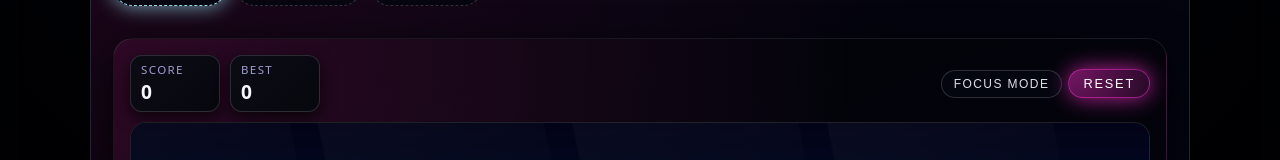
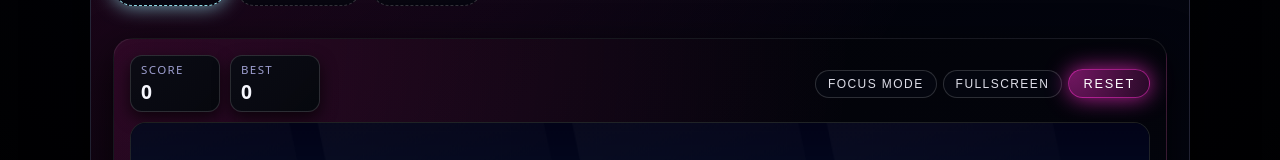
Before and after one commit to jessicacousins/react_runner_game, a React (Vite) app: page / in a window 1280 px wide. Shown: the part 441-601 px from the top of the page. Built offline with nearby package versions, Linux system fonts and the light colour scheme.

Commit message:
fullscreen

```diff
--- a/src/Game.jsx
+++ b/src/Game.jsx
@@ -1,4 +1,3 @@
-
 import React, { useEffect, useRef, useState } from "react";
 import "./Game.css";
 
@@ -47,6 +46,8 @@ export default function Game({
   mission = "collect20",
 }) {
   const canvasRef = useRef(null);
+  const shellRef = useRef(null);
+
   const gameStateRef = useRef({
     player: { x: 200, y: 225, radius: 26, vy: 0 },
     tokens: [],
@@ -102,9 +103,12 @@ export default function Game({
   const [powerupLabel, setPowerupLabel] = useState("");
   const milestoneTimeoutRef = useRef(null);
 
-  // focus mode state
+  // focus mode state (overlay within page)
   const [isFocusMode, setIsFocusMode] = useState(false);
   const bodyOverflowRef = useRef(null);
+
+  // TRUE browser fullscreen state
+  const [isFullscreen, setIsFullscreen] = useState(false);
 
   // load best score, missions, and daily tide bonus on mount / safeMode change
   useEffect(() => {
@@ -290,7 +294,7 @@ export default function Game({
     };
   }, [character, difficulty, safeMode, mission]);
 
-  // NEW: lock body scroll while in focus mode
+  // lock/unlock body scroll while in focus mode
   useEffect(() => {
     if (bodyOverflowRef.current === null) {
       bodyOverflowRef.current = document.body.style.overflow || "";
@@ -306,6 +310,67 @@ export default function Game({
       document.body.style.overflow = bodyOverflowRef.current;
     };
   }, [isFocusMode]);
+
+  // keep isFullscreen in sync with browser fullscreen state
+  useEffect(() => {
+    const handleFsChange = () => {
+      const fsElement =
+        document.fullscreenElement ||
+        document.webkitFullscreenElement ||
+        document.msFullscreenElement;
+      setIsFullscreen(!!fsElement);
+    };
+
+    document.addEventListener("fullscreenchange", handleFsChange);
+    document.addEventListener("webkitfullscreenchange", handleFsChange);
+    document.addEventListener("MSFullscreenChange", handleFsChange);
+
+    return () => {
+      document.removeEventListener("fullscreenchange", handleFsChange);
+      document.removeEventListener("webkitfullscreenchange", handleFsChange);
+      document.removeEventListener("MSFullscreenChange", handleFsChange);
+    };
+  }, []);
+
+  const handleToggleFullscreen = () => {
+    const elem = shellRef.current;
+    if (!elem || typeof document === "undefined") return;
+
+    const fsElement =
+      document.fullscreenElement ||
+      document.webkitFullscreenElement ||
+      document.msFullscreenElement;
+
+    if (!fsElement) {
+      // enter fullscreen
+      const request =
+        elem.requestFullscreen ||
+        elem.webkitRequestFullscreen ||
+        elem.msRequestFullscreen;
+
+      if (request) {
+        try {
+          request.call(elem);
+        } catch {
+          // ignore errors (some mobile browsers are picky)
+        }
+      }
+    } else {
+      // exit fullscreen
+      const exit =
+        document.exitFullscreen ||
+        document.webkitExitFullscreen ||
+        document.msExitFullscreen;
+
+      if (exit) {
+        try {
+          exit.call(document);
+        } catch {
+          // ignore
+        }
+      }
+    }
+  };
 
   const handleReset = () => {
     const canvas = canvasRef.current;
@@ -404,7 +469,10 @@ export default function Game({
   };
 
   return (
-    <div className={`game-shell${isFocusMode ? " game-shell-full" : ""}`}>
+    <div
+      ref={shellRef}
+      className={`game-shell${isFocusMode ? " game-shell-full" : ""}`}
+    >
       <div className="score-bar">
         <div className="score-group">
           <div className="score-box">
@@ -433,13 +501,22 @@ export default function Game({
             <div className="info-pill powerup-pill">{powerupLabel}</div>
           )}
 
-          {/* NEW: Focus / “fullscreen” toggle */}
+          {/* Focus overlay (in-page) */}
           <button
             type="button"
             className={`fullscreen-btn${isFocusMode ? " is-active" : ""}`}
             onClick={() => setIsFocusMode((prev) => !prev)}
           >
             {isFocusMode ? "Exit Focus" : "Focus Mode"}
+          </button>
+
+          {/* fullscreen using browser API */}
+          <button
+            type="button"
+            className={`fullscreen-btn${isFullscreen ? " is-active" : ""}`}
+            onClick={handleToggleFullscreen}
+          >
+            {isFullscreen ? "Exit Fullscreen" : "Fullscreen"}
           </button>
 
           <button className="reset-btn" onClick={handleReset}>
```
